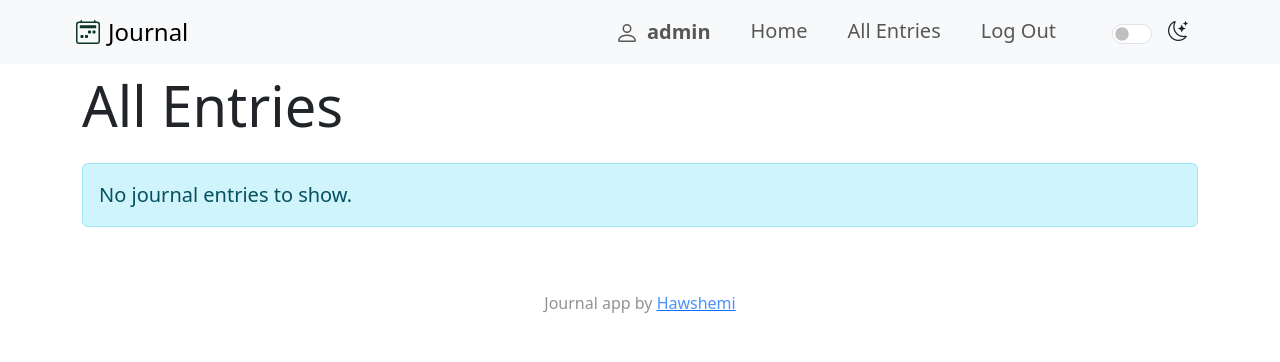
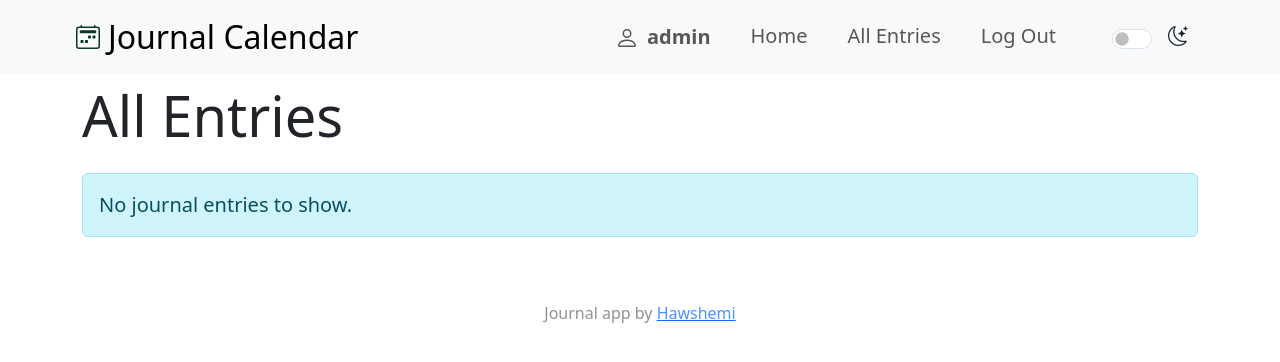
Before and after one commit to hawshemi/JournalCalendar, a Django app: page /all_entries in a window 1280 px wide. Shown: the top 362 px of the page. Run offline with Django 4.2, Linux system fonts and the light colour scheme; a user stored in the database is signed in; data comes from the database, SQL or seed files in the repository.

Commit message:
Update layout.html

```diff
--- a/journal/templates/journal/layout.html
+++ b/journal/templates/journal/layout.html
@@ -11,7 +11,7 @@
     <meta name="msapplication-TileColor" content="#75e798">
     <meta name="theme-color" content="#75e798">
     <meta name="description" content="Web application for journaling">
-    <title>Journal</title>
+    <title>Journal Calendar</title>
     <link href="https://cdn.jsdelivr.net/npm/bootstrap@5.3.2/dist/css/bootstrap.min.css" rel="stylesheet" integrity="sha384-T3c6CoIi6uLrA9TneNEoa7RxnatzjcDSCmG1MXxSR1GAsXEV/Dwwykc2MPK8M2HN" crossorigin="anonymous">
 
     <link rel="stylesheet" href="https://cdn.jsdelivr.net/npm/bootstrap-icons@1.11.1/font/bootstrap-icons.css">
@@ -22,10 +22,10 @@
   <body>
     <nav class="navbar bg-body-tertiary navbar-expand-lg">
       <div class="container-fluid">
-        <a class="navbar-brand fs-4 d-flex align-items-center gap-2" href="{% url 'index' %}"><svg xmlns="http://www.w3.org/2000/svg" width="24" height="24" fill="currentColor" class="bi bi-calendar2-week text-success-emphasis" viewBox="0 0 16 16">
+        <a class="navbar-brand fs-2 d-flex align-items-center gap-2" href="{% url 'index' %}"><svg xmlns="http://www.w3.org/2000/svg" width="24" height="24" fill="currentColor" class="bi bi-calendar2-week text-success-emphasis" viewBox="0 0 16 16">
             <path d="M3.5 0a.5.5 0 0 1 .5.5V1h8V.5a.5.5 0 0 1 1 0V1h1a2 2 0 0 1 2 2v11a2 2 0 0 1-2 2H2a2 2 0 0 1-2-2V3a2 2 0 0 1 2-2h1V.5a.5.5 0 0 1 .5-.5zM2 2a1 1 0 0 0-1 1v11a1 1 0 0 0 1 1h12a1 1 0 0 0 1-1V3a1 1 0 0 0-1-1H2z"/>
             <path d="M2.5 4a.5.5 0 0 1 .5-.5h10a.5.5 0 0 1 .5.5v1a.5.5 0 0 1-.5.5H3a.5.5 0 0 1-.5-.5V4zM11 7.5a.5.5 0 0 1 .5-.5h1a.5.5 0 0 1 .5.5v1a.5.5 0 0 1-.5.5h-1a.5.5 0 0 1-.5-.5v-1zm-3 0a.5.5 0 0 1 .5-.5h1a.5.5 0 0 1 .5.5v1a.5.5 0 0 1-.5.5h-1a.5.5 0 0 1-.5-.5v-1zm-5 3a.5.5 0 0 1 .5-.5h1a.5.5 0 0 1 .5.5v1a.5.5 0 0 1-.5.5h-1a.5.5 0 0 1-.5-.5v-1zm3 0a.5.5 0 0 1 .5-.5h1a.5.5 0 0 1 .5.5v1a.5.5 0 0 1-.5.5h-1a.5.5 0 0 1-.5-.5v-1z"/>
-          </svg>Journal</a>
+          </svg>Journal Calendar</a>
         <button class="navbar-toggler" type="button" data-bs-toggle="offcanvas" data-bs-target="#offcanvasNavbar" aria-controls="offcanvasNavbar" aria-label="Toggle navigation"><span class="navbar-toggler-icon"></span></button>
         <div class="offcanvas offcanvas-end" tabindex="-1" id="offcanvasNavbar" aria-labelledby="offcanvasNavbarLabel">
           <div class="offcanvas-header">
```
